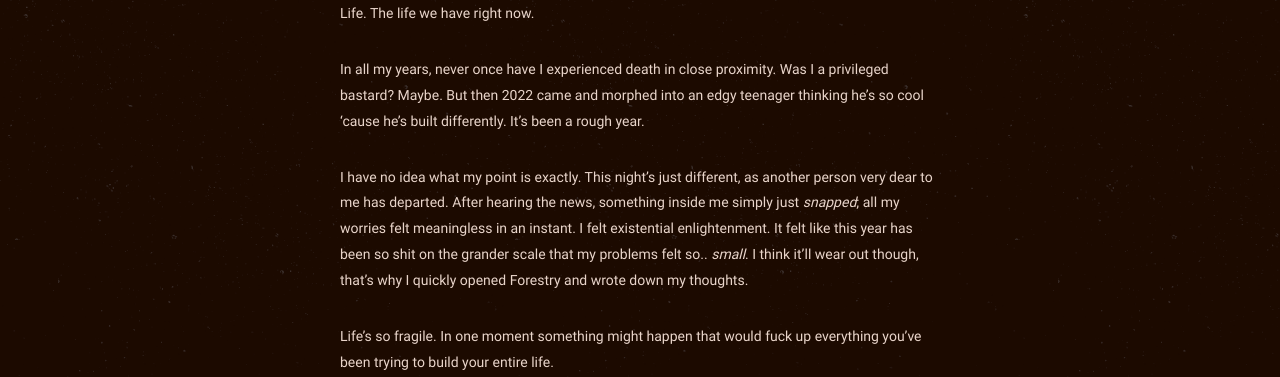
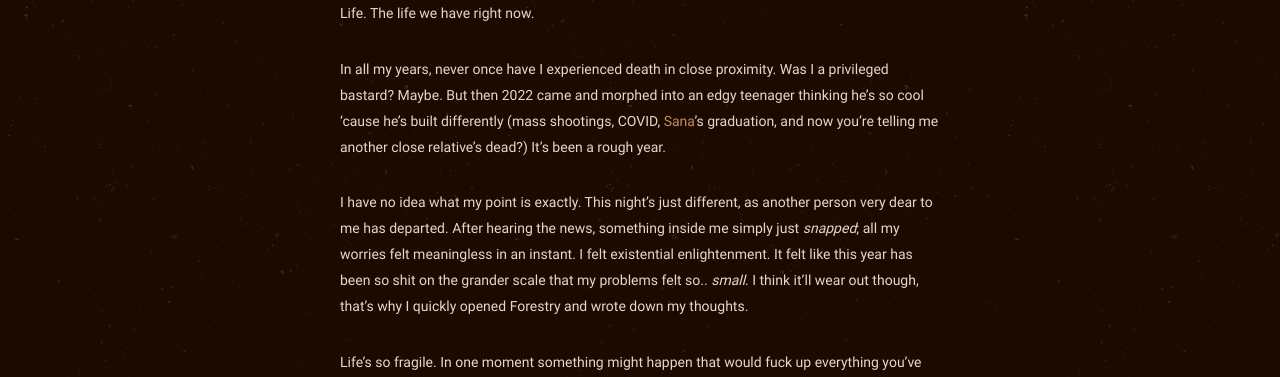
Before and after one commit to philippines69/carlcastroarchives, a Jekyll site: the page built from _posts/2022-07-12-the-thing-people-take-for-granted-the-most.md, in a window 1280 px wide and 900 px high, scrolled down 503 px, cut to the strip 199-576 px from the top of the window. Built offline with Jekyll 4.4.1, drawn with Linux system fonts in a browser that asks for light colours.

Commit message:
Update from Forestry.io philippines69 updated _posts/2022-07-12-the-thing-people-take-for-granted-the-most.md

```diff
--- a/_posts/2022-07-12-the-thing-people-take-for-granted-the-most.md
+++ b/_posts/2022-07-12-the-thing-people-take-for-granted-the-most.md
@@ -12,7 +12,7 @@ categories: Personal, 12am thoughts
 
 Life. The life we have right now.
 
-In all my years, never once have I experienced death in close proximity. Was I a privileged bastard? Maybe. But then 2022 came and morphed into an edgy teenager thinking he's so cool 'cause he's built differently. It's been a rough year.
+In all my years, never once have I experienced death in close proximity. Was I a privileged bastard? Maybe. But then 2022 came and morphed into an edgy teenager thinking he's so cool 'cause he's built differently (mass shootings, COVID, [Sana](https://www.youtube.com/channel/UCsUj0dszADCGbF3gNrQEuSQ)'s graduation, and now you're telling me another close relative's dead?)   It's been a rough year.
 
 I have no idea what my point is exactly. This night's just different, as another person very dear to me has departed. After hearing the news, something inside me simply just _snapped_; all my worries felt meaningless in an instant. I felt existential enlightenment. It felt like this year has been so shit on the grander scale that my problems felt so.. _small_. I think it'll wear out though, that's why I quickly opened Forestry and wrote down my thoughts.
 
```
